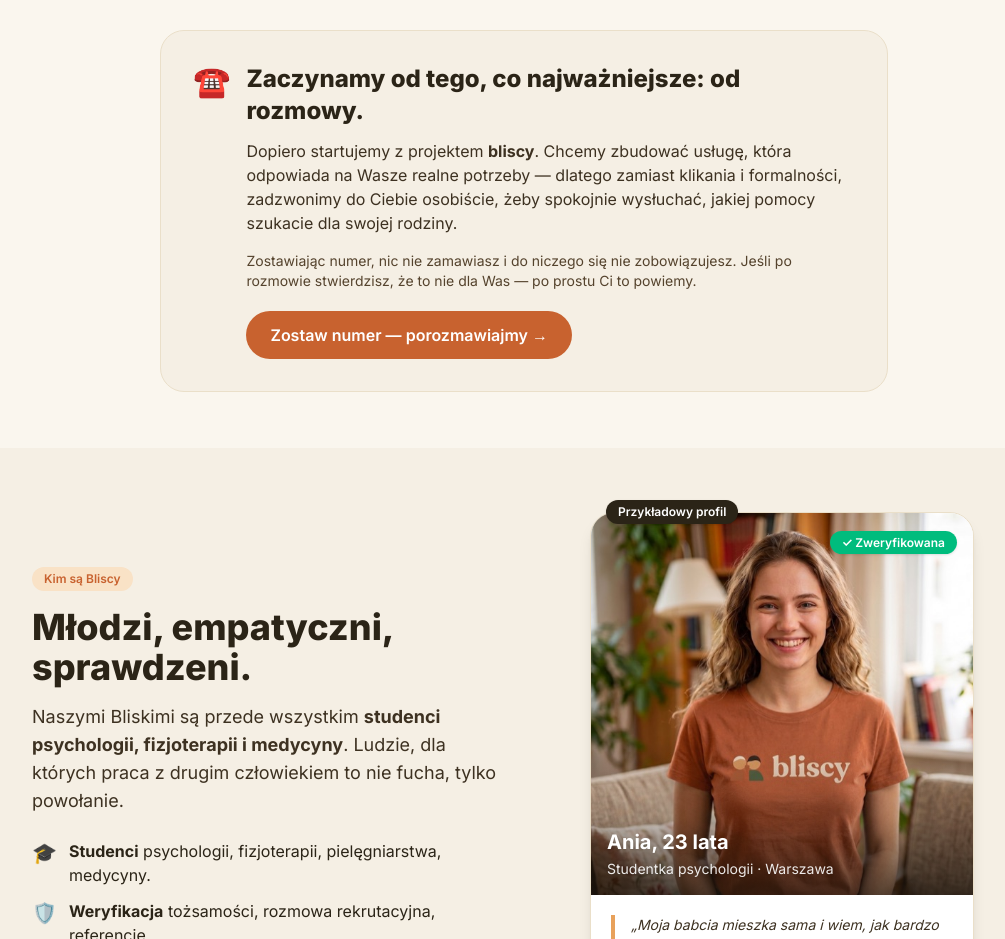
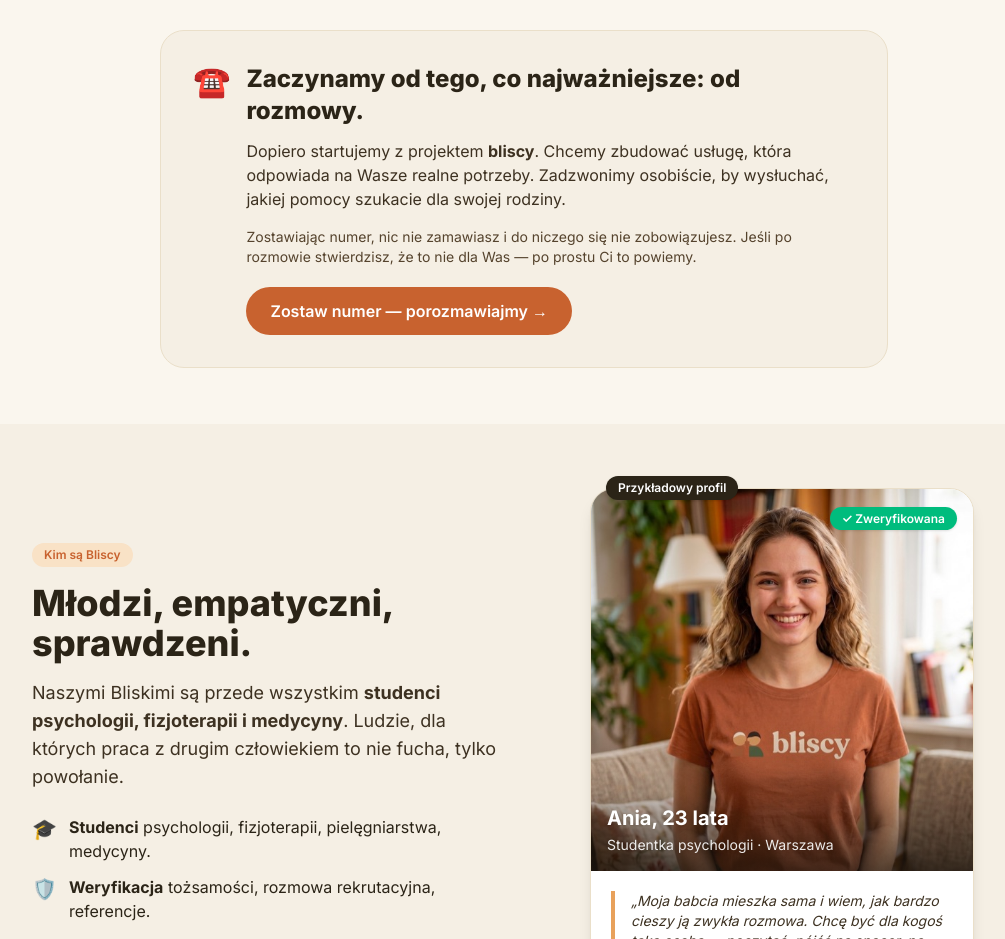
Before and after one commit to laskoAI/bliscy-app, a Next.js app: page /znajdz in a window 1280 px wide. Shown: the part 1240-2179 px from the top of the page, without its empty margins (116-1121 px from the left). Built offline with nearby package versions, Linux system fonts and the light colour scheme.

Commit message:
Use user's exact wording for 'Zaczynamy od rozmowy' section

```diff
--- a/src/app/znajdz/page.tsx
+++ b/src/app/znajdz/page.tsx
@@ -127,9 +127,8 @@
                 </h2>
                 <p className="mt-3 text-brand-700">
                   Dopiero startujemy z projektem <strong>bliscy</strong>. Chcemy zbudować usługę,
-                  która odpowiada na Wasze realne potrzeby — dlatego zamiast klikania i formalności,
-                  zadzwonimy do Ciebie osobiście, żeby spokojnie wysłuchać, jakiej pomocy szukacie
-                  dla swojej rodziny.
+                  która odpowiada na Wasze realne potrzeby. Zadzwonimy osobiście, by wysłuchać,
+                  jakiej pomocy szukacie dla swojej rodziny.
                 </p>
                 <p className="mt-4 text-sm text-brand-600">
                   Zostawiając numer, nic nie zamawiasz i do niczego się nie zobowiązujesz.
```
